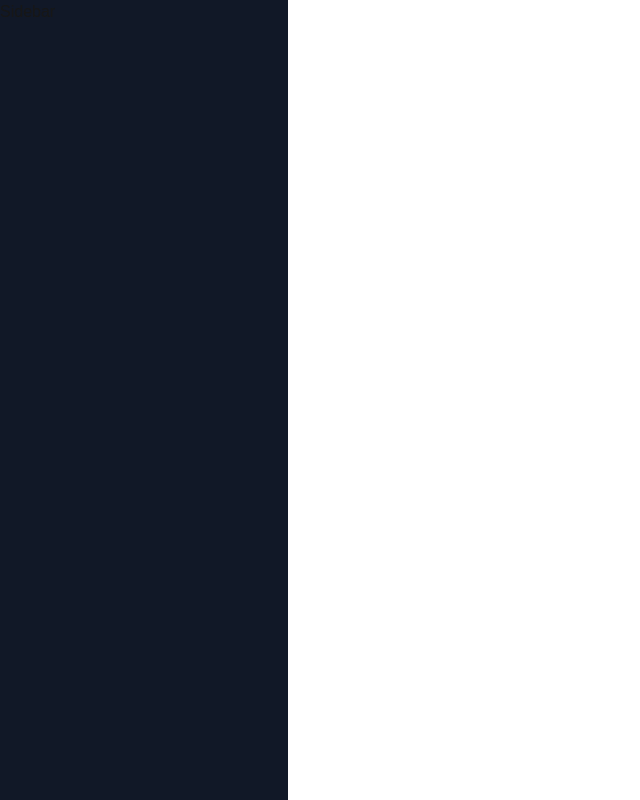
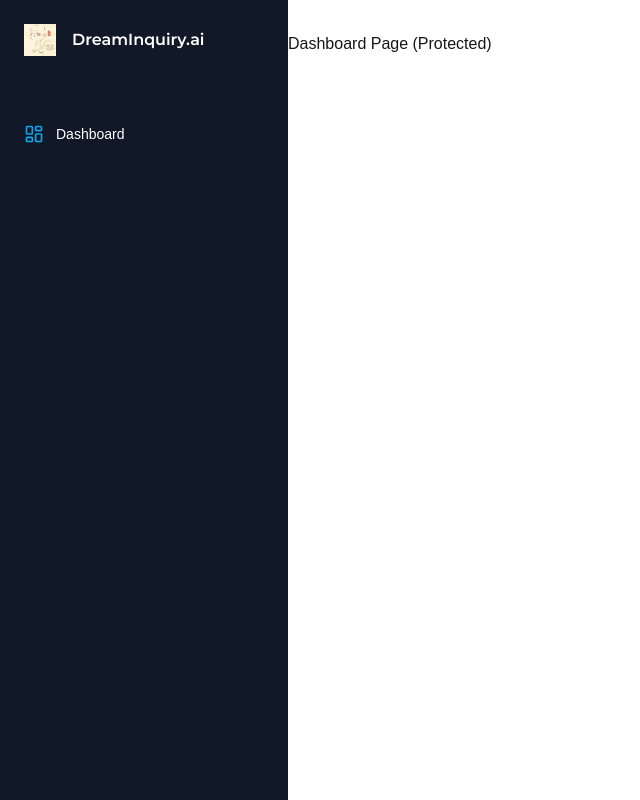
Before and after one commit to Hanxiang-WANG/DreamInquiryAI, a Next.js app in the folder ai-saas/: page /dashboard in a window 1280 px wide. Shown: the whole page, without its empty margins (0-640 px from the left). Built offline with nearby package versions, Linux system fonts and the light colour scheme.

Commit message:
logo & sidebar

```diff
--- a/ai-saas/app/(dashboard)/(routes)/dashboard/page.tsx
+++ b/ai-saas/app/(dashboard)/(routes)/dashboard/page.tsx
@@ -6,7 +6,6 @@ const DashboardPage = () => {
   return (
     <div>
         <p>Dashboard Page (Protected)</p>
-        <UserButton />
     </div>
   );
 }
--- a/ai-saas/app/(dashboard)/layout.tsx
+++ b/ai-saas/app/(dashboard)/layout.tsx
@@ -1,3 +1,5 @@
+import Navbar from '@/components/navbar';
+import Sidebar from '@/components/sidebar';
 import React from 'react'
 
 const DashboardLayout = ({
@@ -8,12 +10,11 @@ const DashboardLayout = ({
   return (
     <div className='h-full relative'>
         <div className='hidden h-full md:flex md:w-72 md:flex-col md:fixed md:inset-y-0 z-[80] bg-gray-900'>
-            <div>
-                Sidebar
-            </div>
+            <Sidebar />
         </div>
         <main className='md:pl-72'>
-
+            <Navbar />
+            {children}
         </main>
     </div>
   )
--- /dev/null
+++ b/ai-saas/components/navbar.tsx
@@ -0,0 +1,19 @@
+import React from 'react'
+import { Button } from './ui/button';
+import { Menu } from 'lucide-react';
+import { UserButton } from '@clerk/nextjs';
+
+const Navbar = () => {
+  return (
+    <div className='flex items-center p-4'>
+        <Button variant="ghost" size="icon" className='md:hidden'>
+            <Menu />
+        </Button>
+        <div className='flex w-full justify-end'>
+            <UserButton />
+        </div>
+    </div>
+  )
+}
+
+export default Navbar;
--- /dev/null
+++ b/ai-saas/components/sidebar.tsx
@@ -0,0 +1,55 @@
+"use client"
+
+import Link from "next/link";
+import Image from "next/image";
+import { Montserrat } from "next/font/google";
+
+import { cn } from "@/lib/utils";
+import { LayoutDashboard } from "lucide-react";
+
+const monsterrat = Montserrat({ weight: "600", subsets: ["latin"] });
+
+const routes = [
+    {
+        label: "Dashboard",
+        icon: LayoutDashboard,
+        href: "/dashboard",
+        color: "text-sky-500",
+    },
+];
+
+const Sidebar = () => {
+  return (
+    <div className="space-y-4 py-4 flex flex-col h-full bg-[#111827] text-white">
+        <div className="px-3 py-2 flex-1">
+            <Link href="/dashboard" className="flex items-center pl-3 mb-14">
+                <div className="relative w-8 h-8 mr-4">
+                    <Image
+                        fill
+                        alt="Logo"
+                        src="/Logo.png"
+                    />
+                </div>
+                <h1 className={cn("text-1xl font-bold", monsterrat.className)}>DreamInquiry.ai</h1>
+            </Link>
+            <div className="space-y-1">
+                {routes.map((route) => (
+                    <Link
+                        href={route.href}
+                        key={route.href}
+                        className="text-sm group flex p-3 w-full justify-start font-medium cursor-pointer
+                        hover:text-white hover:bg-white/10 rounded-lg"
+                    >
+                        <div className="flex items-center flex-1">
+                            <route.icon className={cn("h-5 w-5 mr-3", route.color)}/>
+                            {route.label}
+                        </div>
+                    </Link>
+                ))}
+            </div>
+        </div>
+    </div>
+  )
+}
+
+export default Sidebar;
```
Also changed, not shown: ai-saas/public/Logo.png (added).
